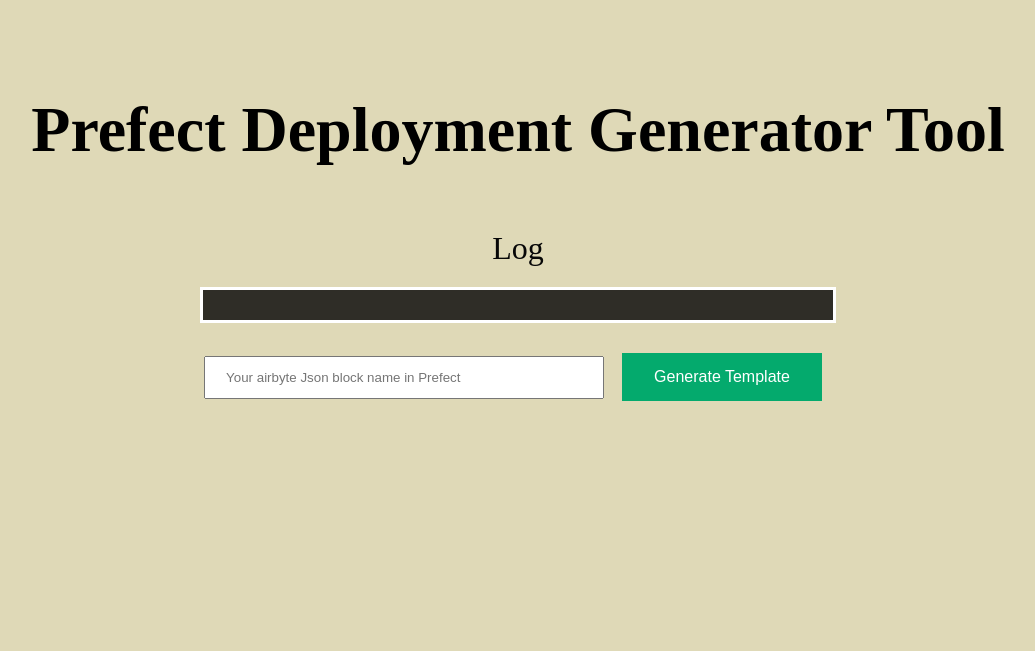
After one commit to dinhphuc-dan/prefect_internal_web_app_code_generator, a Flask app: template templates/generate_prefect_airbyte_template.html in a window 1280 px wide. The commit adds this page. Shown: the top 651 px of the page, without its empty margins (122-1157 px from the left). Run offline with Flask 3, Linux system fonts and the light colour scheme; the template is opened without the code that fills it, so the values that code supplies are empty.

Commit message:
add airbyte prefect

```diff
--- a/server.py
+++ b/server.py
@@ -2,11 +2,13 @@
 from utilities import auth_required, text_formatter
 from dotenv import load_dotenv
 
-from prefect_dbt_core_orchestration import GeneratePrefectDbtCoreJinjaTemplate
+
 from waitress import serve
 from pathlib import Path
 import subprocess
 
+from prefect_dbt_core_orchestration import GeneratePrefectDbtCoreJinjaTemplate
+from test_prefect_airbyte_orchestration import GeneratePrefectAirbyteJinjaTemplate
 
 load_dotenv()
 app = Flask(__name__)
@@ -25,11 +27,18 @@
 def git_check(clicked_button_status=None):
     action_name = 'Git Check'
     # when user click button, flask will send a post request
-    clicked_button_status = request.form.get('check_button')
-    if request.method == 'POST' and clicked_button_status == 'true':
+    prefect_airbyte_clicked_button_status = request.form.get('prefect_airbyte_check_button', None)
+    prefect_dbt_clicked_button_status = request.form.get('prefect_dbt_check_button',None)
+
+    if request.method == 'POST':
+        if prefect_airbyte_clicked_button_status == 'true':
+            path_to_git = Path.cwd() / 'test_prefect_airbyte_orchestration'
+            action_name = action_name + ' Prefect Airbyte'
+        elif prefect_dbt_clicked_button_status == 'true':
+            path_to_git = Path.cwd() / 'prefect_dbt_core_orchestration'
+            action_name = action_name + ' Prefect Dbt Core'
+
         try:
-            path_to_git = Path.cwd() / 'prefect_dbt_core_orchestration'
-
             command = f'git status'
             run = subprocess.run(command, shell=True, cwd=path_to_git, capture_output=True, check=True)
             log = text_formatter(command=command, text=repr(run))
@@ -126,7 +135,46 @@
 
 
 ''' This section is for Prefect Airbyte Deployment '''
+@app.route("/generate_prefect_airbyte_template", methods=['GET', 'POST'])
+@auth_required
+# using decorator auth_required to show login dialog
+def generate_prefect_airbyte_template():
+    action_name = 'Generate Template'
+    clicked_button_status = request.form.get('generate_prefect_airbyte_button', None)
+    # when user click button, flask will send a post request
+    if request.method == 'POST' and clicked_button_status == 'true':
+        try:
+            # getting value airbyte_object_name_in_prefect when user fills form and remove any whitespace
+            airbyte_object_name_in_prefect: str = request.form['airbyte_object_name_in_prefect'].strip()
 
+            airbyte_object = GeneratePrefectAirbyteJinjaTemplate(
+                slack_channel = 'govo',
+                airbyte_object_name=airbyte_object_name_in_prefect
+            )
+
+            command = f'generate prefect airbyte temmplate'
+            airbyte_object.generate_prefect_airbyte_jinja_template()
+            log = text_formatter(command=command, text='generate prefect airbyte temmplate succeessfully')
+
+            command = f'push generated file to github'
+            run = airbyte_object.push_generated_template_to_prefect_airbyte_github()
+            log =  log + text_formatter(command=command, text=repr(run))
+
+            session['generated_file_name'] = airbyte_object.file_name
+            session['generated_file_location'] = str(airbyte_object._write_file_location)
+
+            action_status = 'Succeeded'
+
+        except Exception as e:
+            try:
+                log = text_formatter(repr(e.stderr))
+            except AttributeError:
+                log = text_formatter(repr(e))
+            action_status = 'Failed'
+        return render_template('generate_prefect_airbyte_template.html', log=log, action_name=action_name,action_status=action_status)
+    # when user refresh page, flask will send a get request
+    else:
+        return redirect(url_for('git_check'))
 
 
 
@@ -140,12 +188,12 @@
 
 
 
-# test
+#test
 
-    # dbt_core_operation_name_in_prefect = "test-dbt-core"
-    # dbt_object = GeneratePrefectDbtCoreJinjaTemplate(
-    #             dbt_core_object_name=dbt_core_operation_name_in_prefect
+    # prefect_airbyte_object = "airbyte-connection-realtime"
+    # airbyte_object = GeneratePrefectAirbyteJinjaTemplate(
+    #             dbt_core_object_name=prefect_airbyte_object
     #         )
-    # print(dbt_object._write_file_location)
-    # dbt_object.generate_prefect_dbt_core_jinja_template()
-    # # dbt_object.push_generated_template_to_prefect_agent_dbt_github()
+    # print(airbyte_object._write_file_location)
+    # airbyte_object.generate_prefect_airbyte_jinja_template()
+    # airbyte_object.push_generated_template_to_prefect_agent_github()
--- /dev/null
+++ b/templates/generate_prefect_airbyte_template.html
@@ -0,0 +1,24 @@
+{%- extends 'base.html' %}
+
+{%- block body %}
+    {%- if action_status == 'Succeeded' %}
+        <div class ="good_condition"> {{ action_name ~ " " ~action_status }} </div>
+        <div class ="no_condition"> Log </div>
+        <div class="text-box"> {{ log | safe }} </div>
+        <form action="/deploy_airbyte_flow_to_prefect" method="POST">
+            <button type="submit" name="deploy_to_prefect" value="true">Deploy</button>
+        </form>
+    {%- else%}
+        <div class ="bad_condition"> {{ action_name ~ " " ~action_status }} </div>
+        <div class ="no_condition"> Log </div>
+        <div class="text-box"> {{ log | safe }} </div>
+        <form method="POST">
+            <input type="text"
+            name="airbyte_object_name_in_prefect"
+            id = 'airbyte_object_name_in_prefect'
+            placeholder="Your airbyte Json block name in Prefect"
+            />
+            <button type="submit" name="generate_prefect_airbyte_button" value="true">Generate Template</button>
+        </form>
+    {%- endif%}
+{%- endblock %}
--- a/templates/login.html
+++ b/templates/login.html
@@ -1,10 +1,8 @@
 {% extends 'base.html' %}
 
 {% block body %}
-    <form action="/generate_prefect_airbyte_template" method="POST">
-        <button type="submit" name="check_button" value="true"> Generate Prefect Airbyte Template</button>
-    </form>
     <form action="/git_check" method="POST">
-        <button type="submit" name="check_button" value="true"> Generate Prefect Dbt Core Template</button>
+        <button type="submit" name="prefect_airbyte_check_button" value="true"> Generate Prefect Airbyte Template</button>
+        <button type="submit" name="prefect_dbt_check_button" value="true"> Generate Prefect Dbt Core Template</button>
     </form>
 {% endblock %}
```
Also changed, not shown: templates/generate_template.html (deleted, +0 -13 lines), templates/git_check.html (+11 -0 lines), 1 other file.
